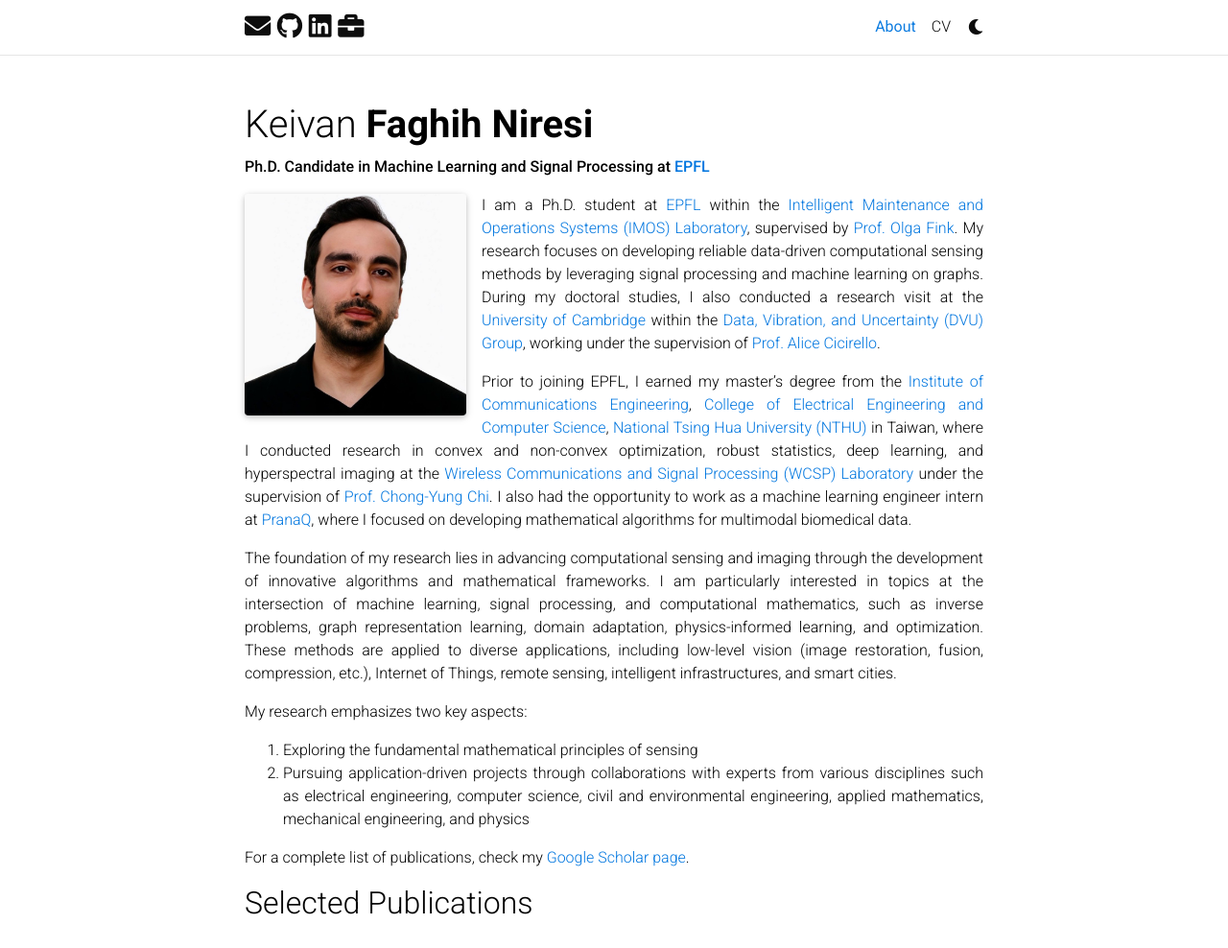
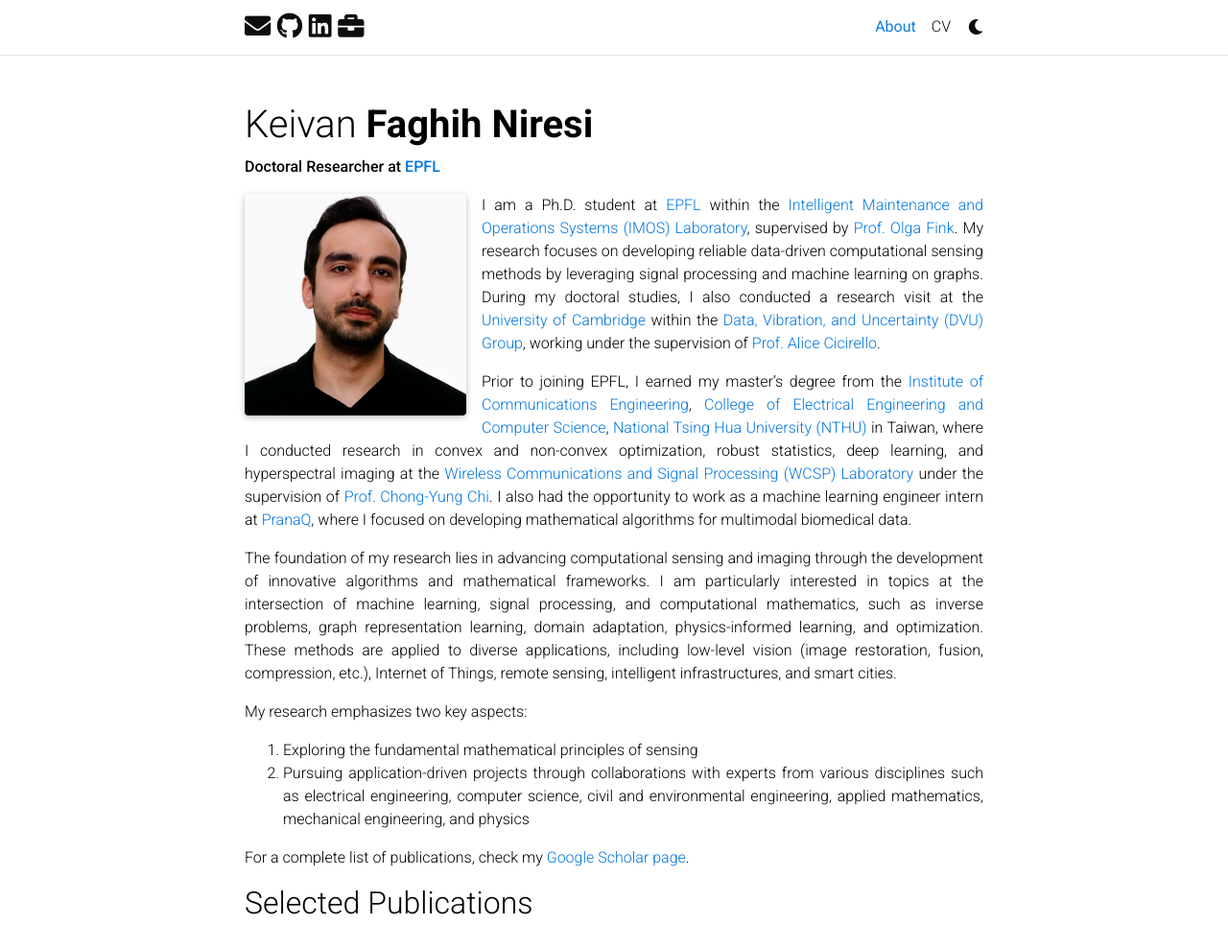
Before and after one commit to Keiv4n/keiv4n.github.io, a Jekyll site: the page built from _pages/about.md, in a window 1280 px wide and 1243 px high, cut to the strip 0-988 px from the top of the window. Shown: the whole strip at 96% size. Built offline with Jekyll 4.4.1, drawn with Linux system fonts in a browser that asks for light colours; full-size pictures stand in for the smaller copies a plugin makes; comment, search, counter and statistics services are not loaded; a style sheet for code colours, icons or effects is not loaded.

Commit message:
Update about.md

```diff
--- a/_pages/about.md
+++ b/_pages/about.md
@@ -2,7 +2,7 @@
 layout: about
 title: About
 permalink: /
-subtitle: Ph.D. Candidate in Machine Learning and Signal Processing at <a href='https://www.epfl.ch/en/'>EPFL</a>
+subtitle: Doctoral Researcher at <a href='https://www.epfl.ch/en/'>EPFL</a>
 #Do not go gentle into that good night
 #<a href='#'>Affiliations</a>. Address. Contacts. Moto. Etc.
 
```
